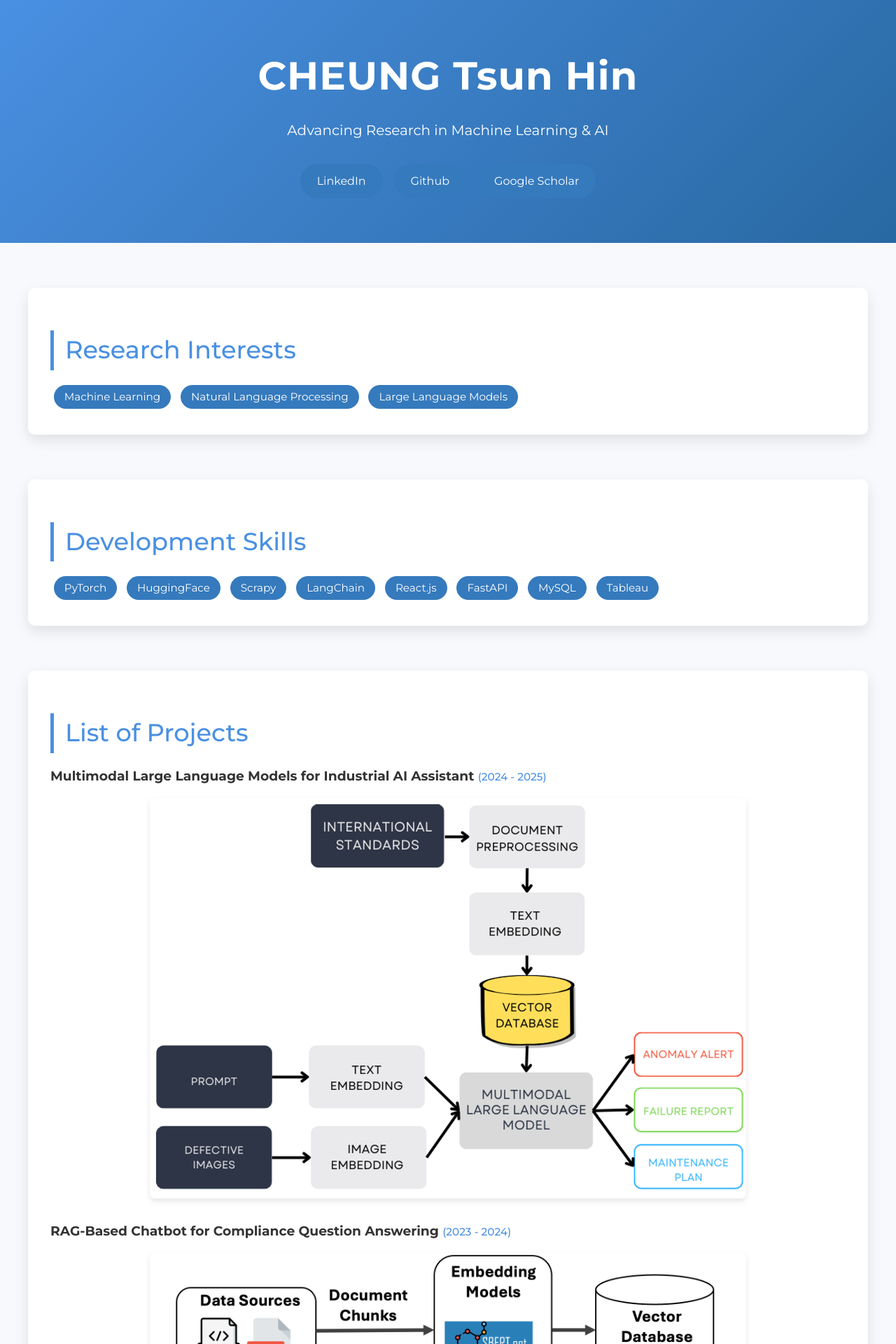
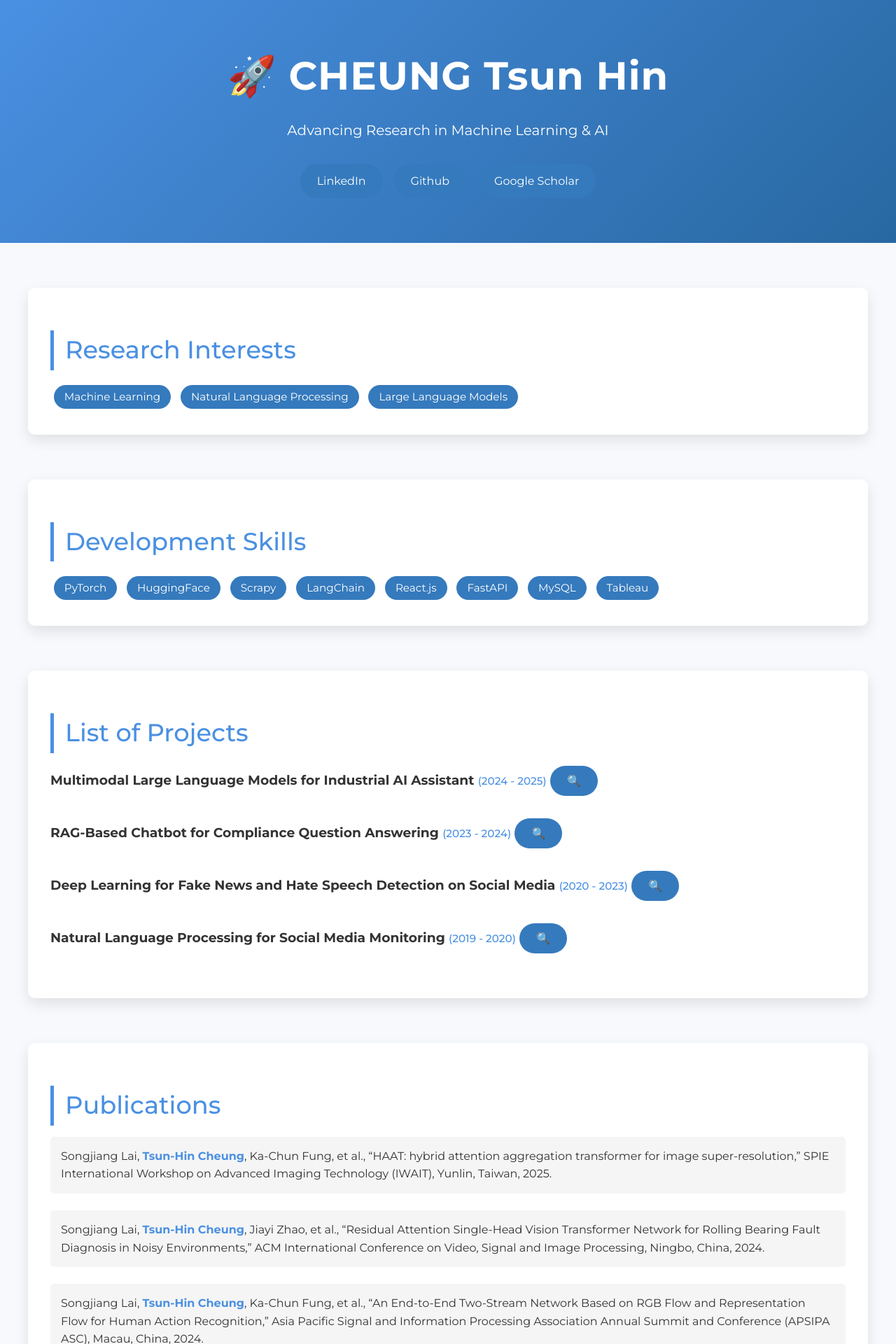
Before and after one commit to thcheung/thcheung.github.io, a Jekyll site: the page built from index.markdown, in a window 1280 px wide. Shown: the top 1920 px of the page at 70% size. Built offline with Jekyll 4.4.1, drawn with Linux system fonts in a browser that asks for light colours.

Commit message:
update page

```diff
--- a/_layouts/home.html
+++ b/_layouts/home.html
@@ -178,6 +178,25 @@
       border-top: 1px solid #ddd;
     }
 
+    /* Button Styles */
+    .toggle-btn {
+      color: var(--white);
+      text-decoration: none;
+      padding: 0.75rem 1.5rem;
+      border-radius: 50px;
+      background: var(--secondary-color);
+      transition: background 0.3s, transform 0.3s;
+      border: none;
+      cursor: pointer;
+      font-family: 'Montserrat', sans-serif;
+      font-size: 1rem;
+    }
+
+    .toggle-btn:hover {
+      background: var(--accent-color);
+      transform: translateY(-3px);
+    }
+
     /* Responsive Design */
     @media (max-width: 600px) {
       header h1 {
@@ -196,7 +215,7 @@
 </head>
 <body>
   <header>
-    <h1>CHEUNG Tsun Hin</h1>
+    <h1>🚀 CHEUNG Tsun Hin</h1>
     <p>Advancing Research in Machine Learning &amp; AI</p>
     <div class="contact-info">
       <a href="https://www.linkedin.com/in/tsunhincheung" target="_blank">LinkedIn</a>
@@ -236,29 +255,33 @@
           <h3>
             <strong>Multimodal Large Language Models for Industrial AI Assistant</strong>
             <span class="p-duration">(2024 - 2025)</span>
+            <button class="toggle-btn" onclick="toggleImage(this)">🔍</button>
           </h3>
-          <img src="assets/pj1.png" alt="Multimodal Large Language Models" />
+          <img src="assets/pj1.png" alt="Multimodal Large Language Models" style="display: none;" />
         </li>
         <li>
           <h3>
             <strong>RAG-Based Chatbot for Compliance Question Answering</strong>
             <span class="p-duration">(2023 - 2024)</span>
+            <button class="toggle-btn" onclick="toggleImage(this)">🔍</button>
           </h3>
-          <img src="assets/pj2.png" alt="RAG-Based Chatbot" />
+          <img src="assets/pj2.png" alt="RAG-Based Chatbot" style="display: none;" />
         </li>
         <li>
           <h3>
             <strong>Deep Learning for Fake News and Hate Speech Detection on Social Media</strong>
             <span class="p-duration">(2020 - 2023)</span>
+            <button class="toggle-btn" onclick="toggleImage(this)">🔍</button>
           </h3>
-          <img src="assets/pj3.png" alt="Fake News Detection" />
+          <img src="assets/pj3.png" alt="Fake News Detection" style="display: none;" />
         </li>
         <li>
           <h3>
             <strong>Natural Language Processing for Social Media Monitoring</strong>
             <span class="p-duration">(2019 - 2020)</span>
+            <button class="toggle-btn" onclick="toggleImage(this)">🔍</button>
           </h3>
-          <img src="assets/pj4.png" alt="Social Media Monitoring" />
+          <img src="assets/pj4.png" alt="Social Media Monitoring" style="display: none;" />
         </li>
       </ul>
     </section>
```
Also changed, not shown: other parts of _layouts/home.html (+11 -0 lines).
